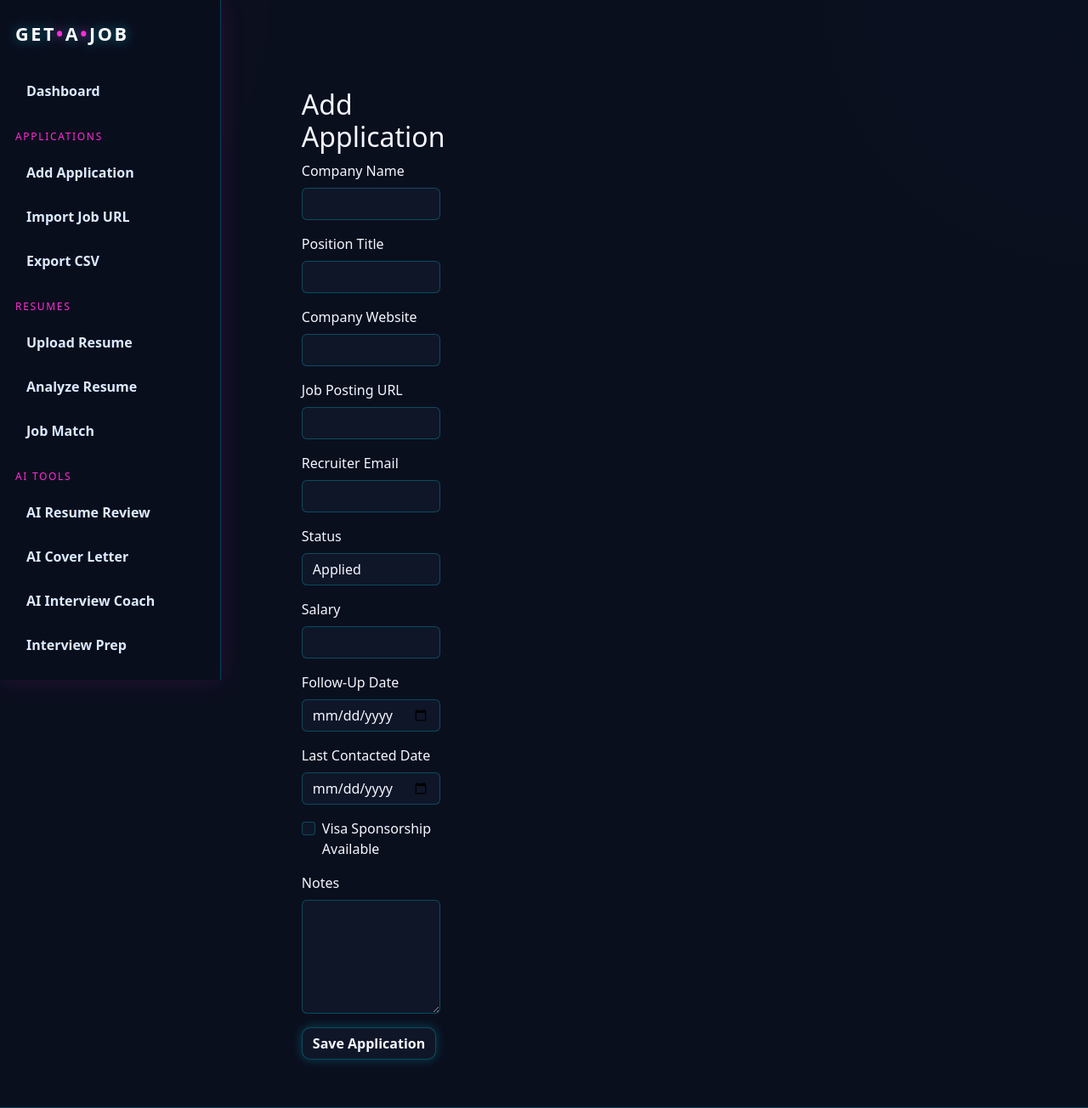
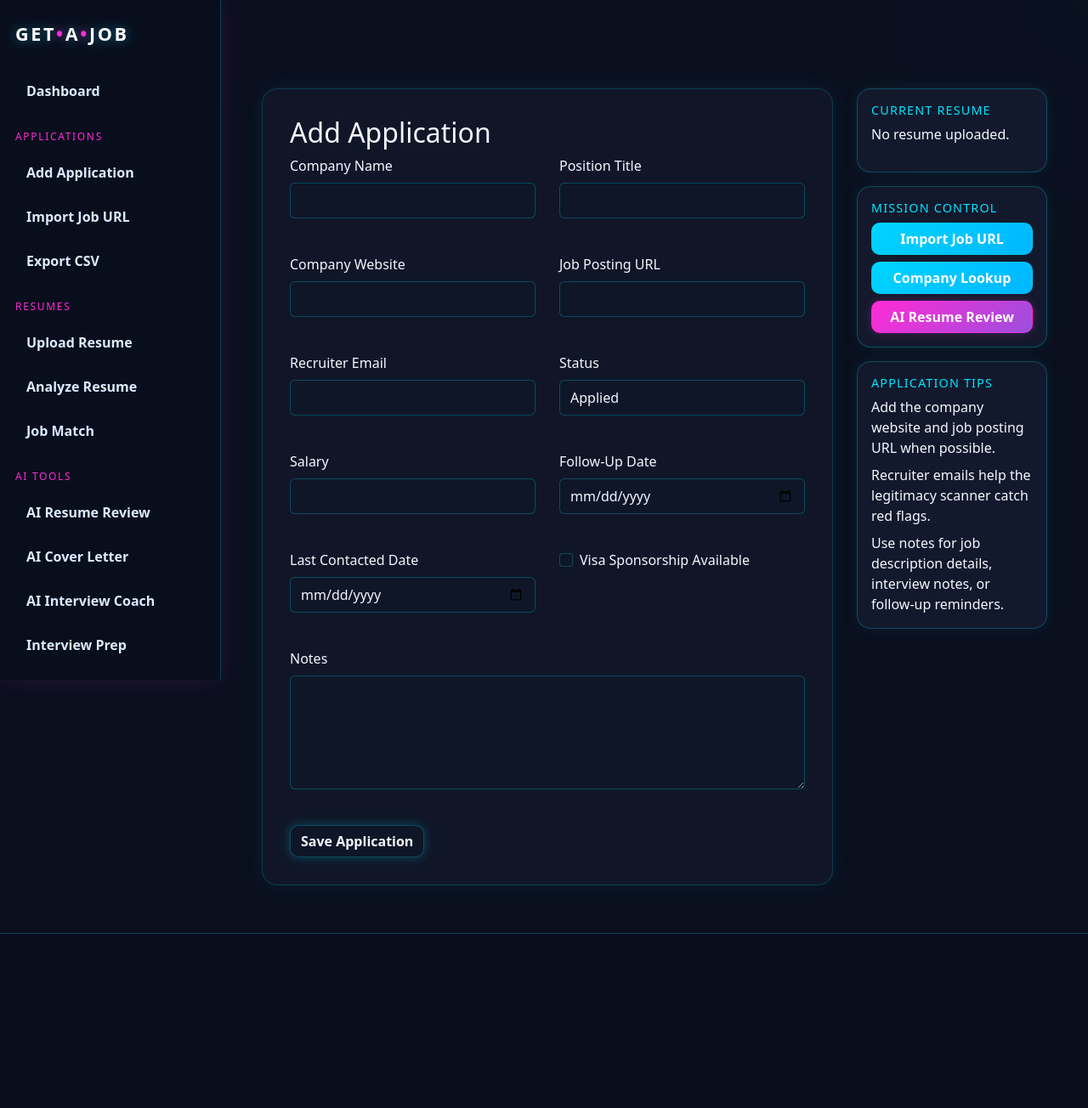
Before and after one commit to OloaneShark/get-a-job, a Flask app: page /applications/new in a window 1280 px wide. Shown: the whole page at 85% size. After the commit the page ends 1099 px from the top, so only its background shows below. Run offline with Flask 3, Linux system fonts and the light colour scheme; the visitor is signed in with stand-in values (Sample User, id 1); data that the repository does not hold is empty; parts of the project's set-up code (start-up, migrations or seed data) failed here and were passed over; some libraries are stand-ins or nearby versions.

Commit message:
Updating UI

```diff
--- a/app.py
+++ b/app.py
@@ -427,6 +427,8 @@ def resume_analyzer():
 def ai_resume_review():
     form = AIResumeReviewForm()
 
+    latest_resume = get_latest_resume_for_user(current_user.id)
+
     ai_feedback = None
     manual_prompt = None
 
@@ -456,7 +458,8 @@ def ai_resume_review():
         "ai_resume_review.html",
         form=form,
         ai_feedback=ai_feedback,
-        manual_prompt=manual_prompt
+        manual_prompt=manual_prompt,
+        latest_resume=latest_resume
     )
 
 
--- a/static/css/style.css
+++ b/static/css/style.css
@@ -499,3 +499,98 @@ body:not(.theme-dark):not(.theme-light) .app-main {
     letter-spacing: .08em;
     font-size: .9rem;
 }
+
+/* ===========================
+   Global Page Layout
+=========================== */
+
+.page-panel {
+    width: 100%;
+    max-width: 900px;
+}
+
+.form-page {
+    width: 100%;
+    max-width: 1100px;
+}
+
+body.theme-dark .page-panel,
+body.theme-dark .form-page {
+    background: rgba(21, 27, 46, 0.65);
+    border: 1px solid rgba(0, 229, 255, 0.18);
+    border-radius: 18px;
+    padding: 32px;
+    box-shadow: 0 0 24px rgba(0, 229, 255, 0.08);
+}
+
+body.theme-light .page-panel,
+body.theme-light .form-page {
+    background: white;
+    border: 1px solid var(--light-border);
+    border-radius: 18px;
+    padding: 32px;
+}
+
+.form-page .form-control,
+.form-page .form-select {
+    width: 100%;
+    min-height: 42px;
+}
+
+.form-page .mb-3 {
+    margin-bottom: 1.25rem !important;
+}
+
+.form-grid {
+    display: grid;
+    grid-template-columns: repeat(2, minmax(0, 1fr));
+    gap: 22px 28px;
+}
+
+.form-grid .full-width {
+    grid-column: 1 / -1;
+}
+
+@media (max-width: 900px) {
+    .form-grid {
+        grid-template-columns: 1fr;
+    }
+}
+
+/* ===========================
+   Two Column Work Pages
+=========================== */
+
+.work-layout {
+    display: grid;
+    grid-template-columns: 3fr 1fr;
+    gap: 28px;
+    align-items: start;
+    width: 100%;
+}
+
+.work-main {
+    min-width: 0;
+}
+
+.work-panel {
+    position: sticky;
+    top: 40px;
+}
+
+.work-panel h5 {
+    color: var(--neon-blue);
+    text-transform: uppercase;
+    letter-spacing: .08em;
+    font-size: .9rem;
+}
+
+@media (max-width: 1100px) {
+    .work-layout {
+        grid-template-columns: 1fr;
+    }
+
+    .work-panel {
+        position: static;
+    }
+}
--- a/templates/add_application.html
+++ b/templates/add_application.html
@@ -5,11 +5,13 @@
 
 {% block content %}
 
-<div class="row justify-content-center">
-    <div class="col-md-8">
-        <h2>{{ title or "Add Job Application" }}</h2>
+<div class="work-layout">
 
-        <form method="POST">
+    <div class="work-main">
+        <div class="form-page">
+            <h2>{{ title or "Add Application" }}</h2>
+
+            <form method="POST" class="form-grid">
                 {{ form.hidden_tag() }}
 
                 <div class="mb-3">
@@ -62,14 +64,72 @@
                     {{ form.visa_sponsorship.label(class="form-check-label") }}
                 </div>
 
-            <div class="mb-3">
+                <div class="mb-3 full-width">
                     {{ form.notes.label(class="form-label") }}
                     {{ form.notes(class="form-control", rows="5") }}
                 </div>
 
+                <div class="full-width">
                     {{ form.submit(class="btn btn-primary") }}
+                </div>
             </form>
         </div>
     </div>
 
+    <aside class="work-panel">
+
+        <div class="card mb-3">
+            <div class="card-body">
+                <h5>Current Resume</h5>
+
+                {% if current_user.resumes %}
+                    {% set latest_resume = current_user.resumes[-1] %}
+                    <p class="mb-1">{{ latest_resume.version_name or "Unnamed Resume" }}</p>
+                    <small>{{ latest_resume.original_filename }}</small>
+                {% else %}
+                    <p>No resume uploaded.</p>
+                {% endif %}
+            </div>
+        </div>
+
+        <div class="card mb-3">
+            <div class="card-body">
+                <h5>Mission Control</h5>
+
+                <a href="/jobs/import-url" class="btn btn-info w-100 mb-2">
+                    Import Job URL
+                </a>
+
+                <a href="/company-lookup" class="btn btn-info w-100 mb-2">
+                    Company Lookup
+                </a>
+
+                <a href="/ai/resume-review" class="btn btn-warning w-100">
+                    AI Resume Review
+                </a>
+            </div>
+        </div>
+
+        <div class="card mb-3">
+            <div class="card-body">
+                <h5>Application Tips</h5>
+
+                <p class="mb-2">
+                    Add the company website and job posting URL when possible.
+                </p>
+
+                <p class="mb-2">
+                    Recruiter emails help the legitimacy scanner catch red flags.
+                </p>
+
+                <p class="mb-0">
+                    Use notes for job description details, interview notes, or follow-up reminders.
+                </p>
+            </div>
+        </div>
+
+    </aside>
+
+</div>
+
 {% endblock %}
```
Also changed, not shown: templates/ai_cover_letter.html (+45 -29 lines), templates/ai_resume_review.html (+43 -37 lines). Lines whose indentation alone changed are shown as unchanged.
